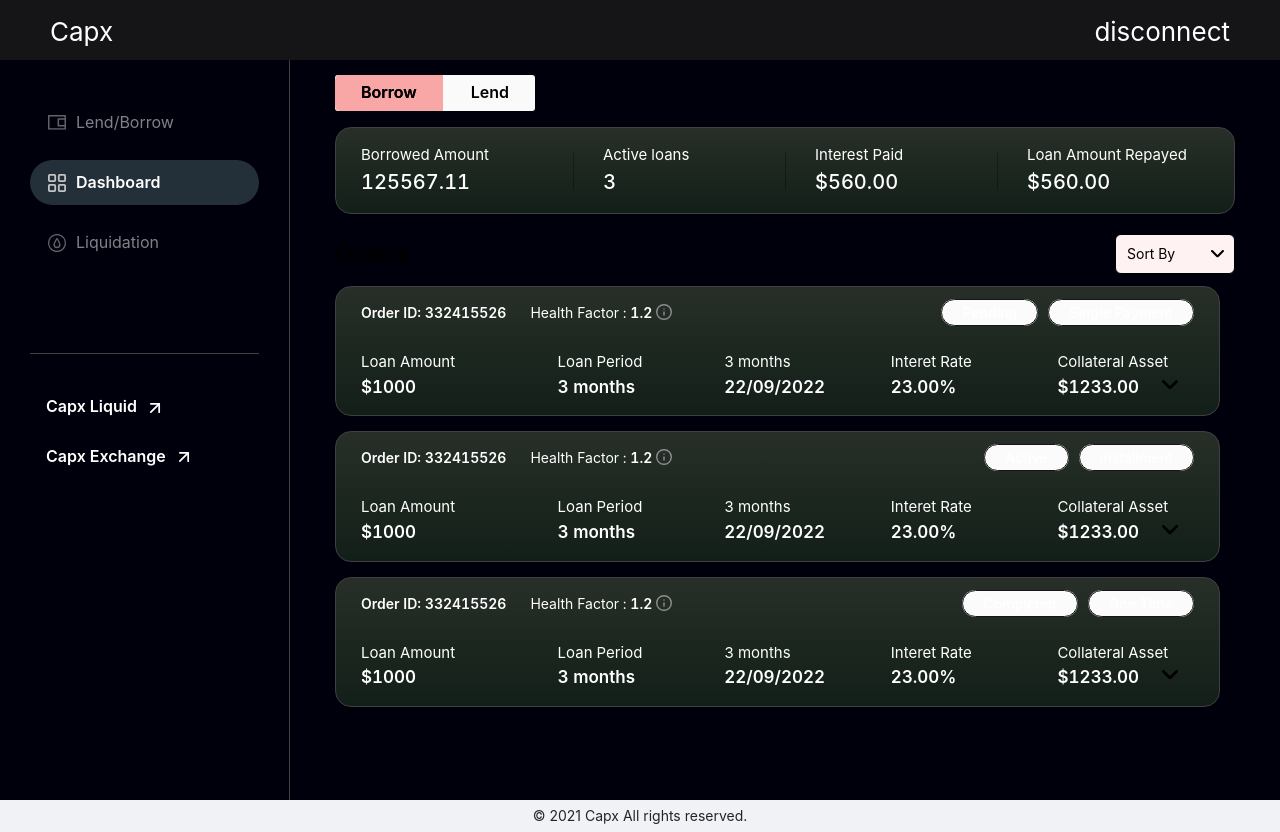
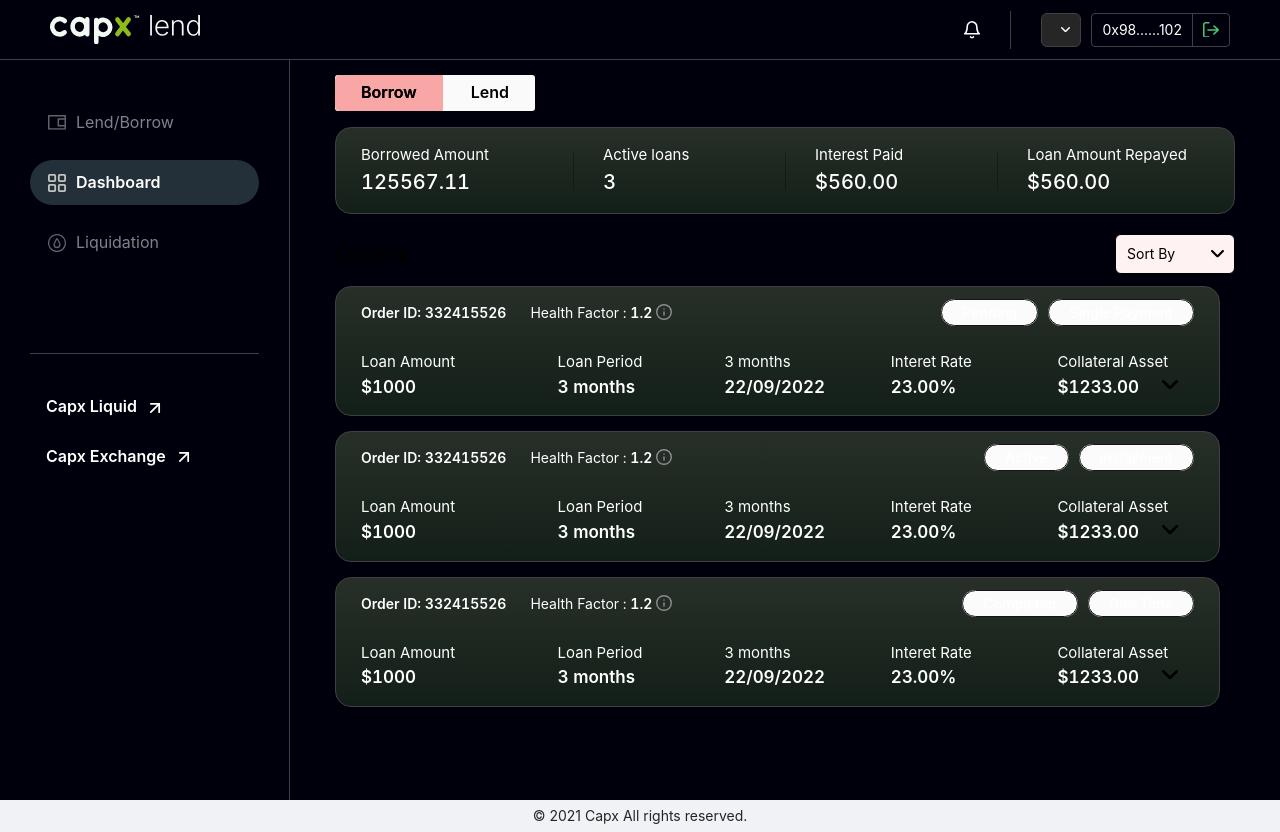
Before and after one commit to Capx-Fi/Capx-Lend-DApp, a React (Create React App) app: page / in a window 1280 px wide. Built offline with nearby package versions, Linux system fonts and the light colour scheme.

Commit message:
Update header UI

```diff
--- a/src/assets/less/_variables.less
+++ b/src/assets/less/_variables.less
@@ -15,6 +15,7 @@
 @light-bg: #FBFBFB;
 @tooltip-icon: #8C8C8C;
 @menu-active: #233039;
+@select-bg-primary: #262626;
 
 @font-family: 'Inter', sans-serif;
 @font-family-secondary: 'Ubuntu', sans-serif;
--- a/src/components/layout/NavigationBar/index.js
+++ b/src/components/layout/NavigationBar/index.js
@@ -1,14 +1,45 @@
 import React from "react";
+import { SvgIcon } from "../../common";
+import { Button, Select } from "antd";
 import "./index.less"
+
+const { Option } = Select;
 
 const NavigationBar = () => {
     return (
         <>
             <div className="logo">
-                Capx
+                <SvgIcon name="logo" viewbox="0 0 146.841 28.736" />
             </div>
             <div className="top-bar-right">
-                disconnect
+                <div className="notifications">
+                    <div className="bell-icon">
+                        <span></span>
+                        <SvgIcon name="bell" viewbox="0 0 20.03 21.997" />
+                    </div>
+                </div>
+                <Select
+                    className="coin-select"
+                    dropdownClassName="coin-select-dropdown"
+                    defaultActiveFirstOption={true}
+                    suffixIcon={<SvgIcon name="arrow-down" viewbox="0 0 18 10.5" />}
+                    >
+                        <Option key="1" value="1">
+                            <div className="select-inner">
+                                <div className="svg-icon">
+                                    <div className="svg-icon-inner">
+                                        <SvgIcon name="polygon" viewbox="0 0 38.3 33.7" />
+                                    </div>
+                                </div>
+                                <div className="name">Polygon</div>
+                            </div>
+                        </Option>
+                    </Select>
+                <div className="wallet-address">
+                    <Button icon={<SvgIcon name="logout" viewbox="0 0 15.501 15.383" />}>
+                        0x98......102
+                    </Button>
+                </div>
             </div>
         </>
     )
--- a/src/components/layout/NavigationBar/index.less
+++ b/src/components/layout/NavigationBar/index.less
@@ -2,19 +2,118 @@
 
 .ant-layout-header{
     &.header{
-        background: @secondary-color;
+        background: @primary-color;
         color: @white;
         height: 60px;
         display: flex;
         align-items: center;
         justify-content: space-between;
+        border-bottom: 1px solid @border-color-base;
         .logo{
-            font-size: 26px;
-            height: 100%;
+            display: flex;
+            align-items: center;
+            .icon{
+                width: 150px;
+            }
         }
         .top-bar-right{
             font-size: 26px;
             height: 100%;
+            display: flex;
+            align-items: center;
+            .notifications{
+                border-right: 1px solid @border-color-base;
+                height: 38px;
+                margin-right: 30px;
+                padding-right: 30px;
+                display: flex;
+                align-items: center;
+                .bell-icon{
+                    span{
+                        width: 12px;
+                        height: 12px;
+                        border-radius: 12px;
+                    }
+                    .icon{
+                        fill: @text-white;
+                    }
+                }
+            }
+            .ant-select{
+                &.coin-select{
+                    .ant-select-selector{
+                        padding: 0 10px;
+                        height: 34px;
+                        line-height: 34px;
+                        background: @select-bg-primary;
+                        border: 1px solid @border-color-base;
+                        color: @text-white;
+                        font-size: @font-size-base;
+                        .select-inner{
+                            display: flex;
+                            align-items: center;
+                            color: @text-white;
+                            .svg-icon{
+                                margin-right: 8px;
+                            }
+                        }
+                        .ant-select-selection-item{
+                            line-height: 34px;
+                        }
+                    }
+                    .ant-select-arrow{
+                        svg{
+                            fill: @text-white;
+                            width: 9px;
+                        }
+                    }
+                }
+            }
+            .wallet-address{
+                margin-left: 10px;
+                .ant-btn{
+                    display: flex;
+                    flex-direction: row-reverse;
+                    align-items: center;
+                    border: 1px solid @border-color-base;
+                    background: @primary-color;
+                    padding: 0 10px;
+                    height: 34px;
+                    span{
+                        height: 34px;
+                        line-height: 34px;
+                        border-right: 1px solid @border-color-base;
+                        margin-right: 10px;
+                        padding-right: 10px;
+                    }
+                    .icon{
+                        fill: @success-color;
+                    }
+                }
+            }
         }
     }
 }
+
+.ant-select-dropdown {
+    &.coin-select-dropdown{
+        border: 1px solid @border-color-base;
+        background-color: @select-bg-primary;
+        padding: 0;
+        .ant-select-item {
+            .select-inner{
+                display: flex;
+                align-items: center;
+                color: @text-white;
+                font-weight: normal;
+                .svg-icon{
+                    margin-right: 8px;
+                    .svg-icon-inner{
+                        display: flex;
+                        align-items: center;
+                    }
+                }
+            }
+        }
+    }
+}
--- a/src/utils/SvgSpriteLoader.js
+++ b/src/utils/SvgSpriteLoader.js
@@ -6,7 +6,7 @@
   const [isErrored, setIsErrored] = useState(false);
 
   useEffect(() => {
-    let svgVersion = "0.0.3";
+    let svgVersion = "0.0.8";
     console.log("SVG Sprite version : " + svgVersion);
     var isLocalStorage = 'localStorage' in window && window['localStorage'] !== null,
         data
```
Also changed, not shown: src/assets/images/svg/svg-sprite.svg.
